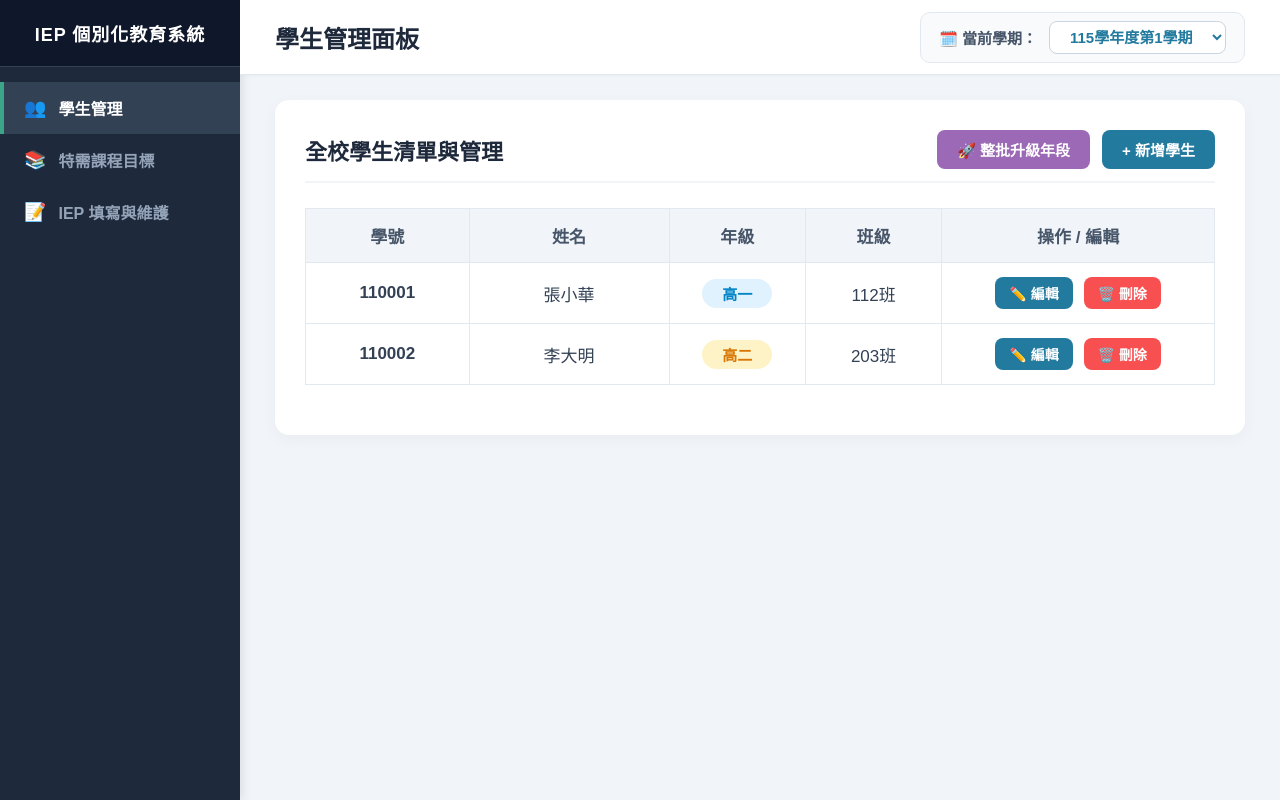
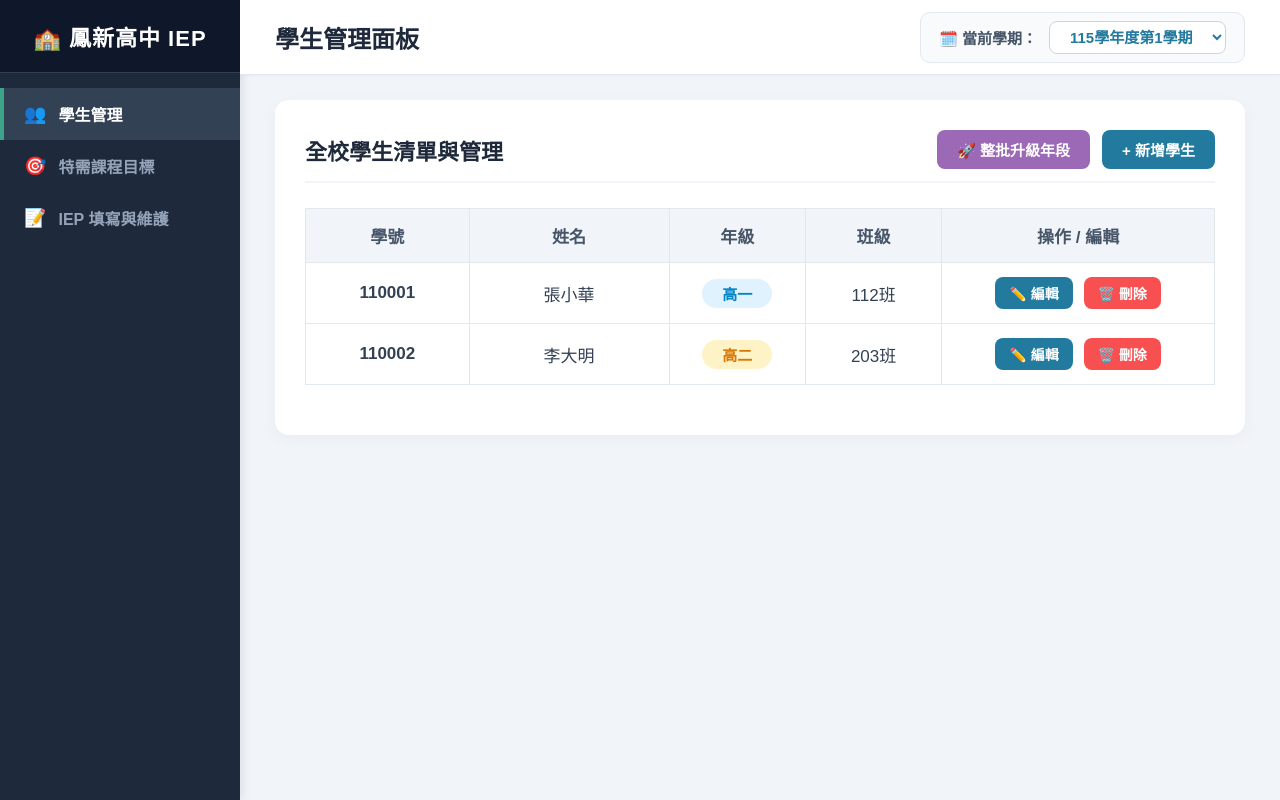
Before and after one commit to 5223spe/IEP, a plain HTML site: page index.html in a window 1280 px wide. Drawn offline with Linux system fonts and the light colour scheme.

Commit message:
Update index.html

```diff
--- a/index.html
+++ b/index.html
@@ -52,10 +52,11 @@
 
         .sidebar-header {
             padding: 20px 15px;
-            font-size: 18px;
+            font-size: 22px;
             font-weight: bold;
             text-align: center;
             background-color: #0f172a;
+            flex-direction: column;
             border-bottom: 1px solid #334155;
             letter-spacing: 1px;
         }
@@ -389,11 +390,11 @@
     <!-- 左側導覽列 Sidebar -->
     <div class="sidebar">
         <div class="sidebar-header">
-            IEP 個別化教育系統
+        <span>🏫</span> 鳳新高中 IEP
         </div>
         <ul class="sidebar-menu">
             <li><a href="#" id="menu-student" class="active" onclick="switchPage('student')"><span class="icon">👥</span> 學生管理</a></li>
-            <li><a href="#" id="menu-course" onclick="switchPage('course')"><span class="icon">📚</span> 特需課程目標</a></li>
+            <li><a href="#" id="menu-course" onclick="switchPage('course')"><span class="icon">🎯</span> 特需課程目標</a></li>
             <li><a href="#" id="menu-iep" onclick="switchPage('iep')"><span class="icon">📝</span> IEP 填寫與維護</a></li>
         </ul>
     </div>
@@ -612,7 +613,7 @@
 
                 <div class="form-group">
                     <label for="modal_class">班級：</label>
-                    <input type="text" id="modal_class" placeholder="例：12 (只需輸入班號，不需打年級)">
+                    <input type="text" id="modal_class" placeholder="例：12 ">
                 </div>
             </div>
             <div class="modal-footer">
```
